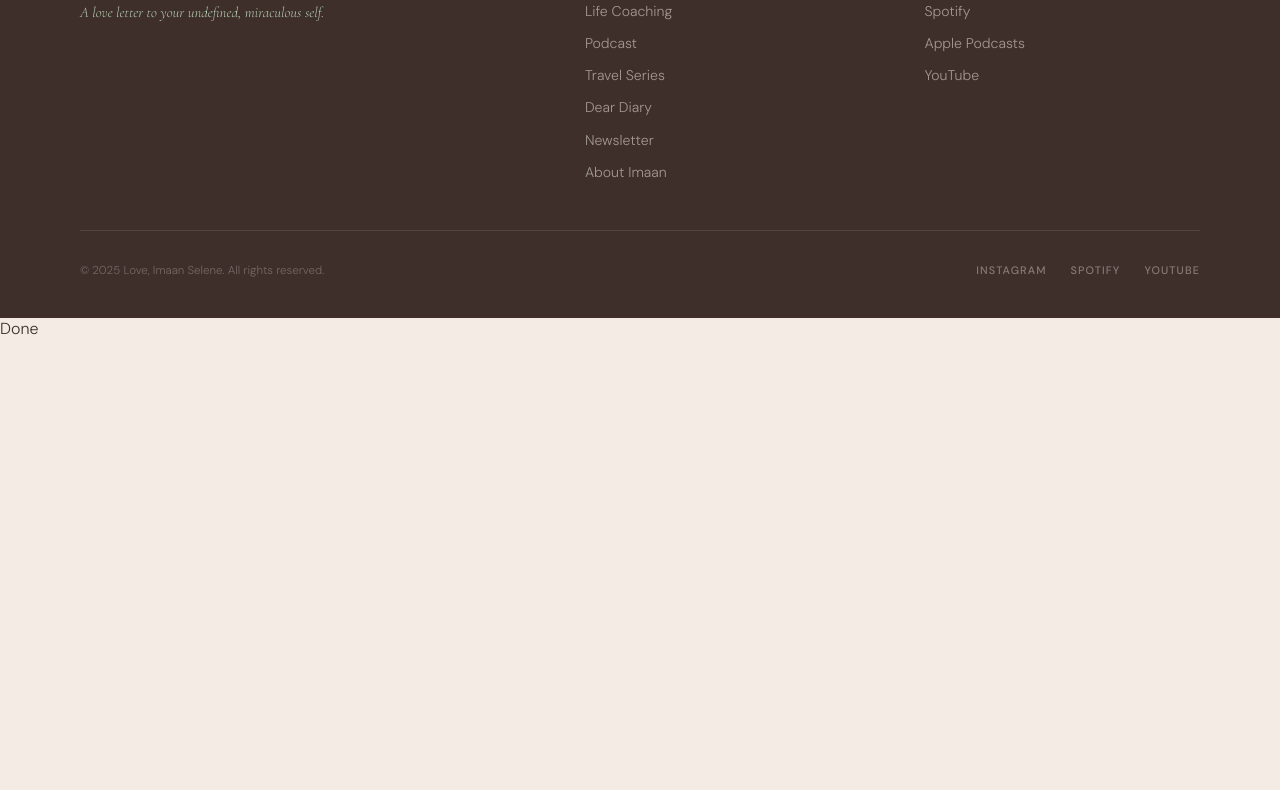
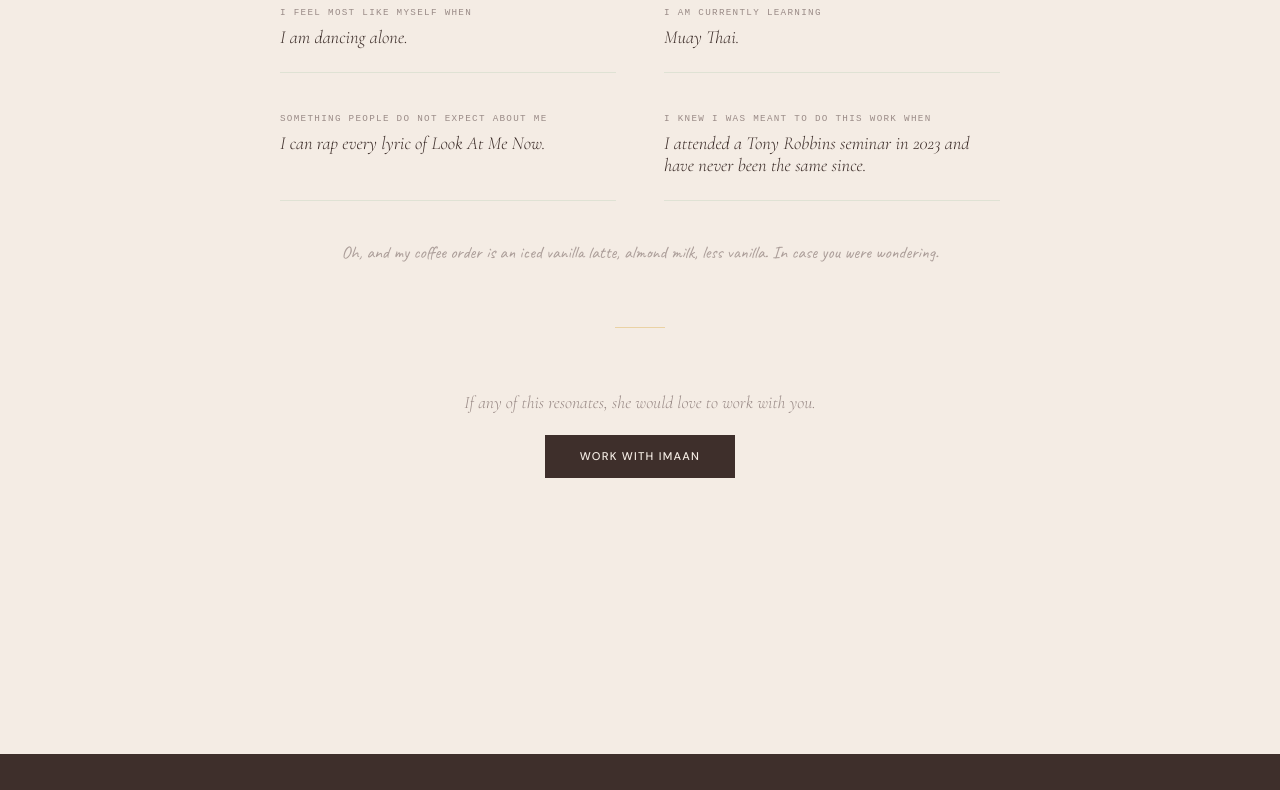
Before and after one commit to tahirsavani-gif/love-imaan-selene, a plain HTML site: page about.html in a window 1280 px wide. Shown: the part 1926-2716 px from the top of the page. Before the commit the page ends 2265 px from the top, so only its background shows below. Drawn offline with nearby package versions, Linux system fonts and the light colour scheme.

Commit message:
Add fun facts section

```diff
--- a/about.html
+++ b/about.html
@@ -368,6 +368,49 @@ footer{background:var(--espresso);padding:4rem 5rem 2.5rem;color:var(--linen);ma
 
 </div>
 
+
+<!-- A FEW THINGS ABOUT ME -->
+<div style="background:var(--linen);padding:6rem 5rem;">
+  <div style="max-width:720px;margin:0 auto;text-align:center;">
+    <span style="font-family:'Caveat',cursive;font-size:1.1rem;color:#c9a145;display:block;margin-bottom:1rem;">a few things about me</span>
+    <div style="display:grid;grid-template-columns:1fr 1fr;gap:2.5rem 3rem;margin-top:2.5rem;text-align:left;">
+      <div style="display:flex;flex-direction:column;gap:0.5rem;padding-bottom:1.5rem;border-bottom:1px solid rgba(184,207,180,0.35);">
+        <span style="font-family:'Courier New',monospace;font-size:0.58rem;letter-spacing:0.14em;text-transform:uppercase;color:#9a8b87;">The first thing I do in the morning</span>
+        <span style="font-family:'Cormorant Garamond',serif;font-style:italic;font-size:1.15rem;font-weight:300;color:#3E2F2B;">A guided meditation and 3 deep breaths.</span>
+      </div>
+      <div style="display:flex;flex-direction:column;gap:0.5rem;padding-bottom:1.5rem;border-bottom:1px solid rgba(184,207,180,0.35);">
+        <span style="font-family:'Courier New',monospace;font-size:0.58rem;letter-spacing:0.14em;text-transform:uppercase;color:#9a8b87;">The thing I always manage to lose</span>
+        <span style="font-family:'Cormorant Garamond',serif;font-style:italic;font-size:1.15rem;font-weight:300;color:#3E2F2B;">My phone.</span>
+      </div>
+      <div style="display:flex;flex-direction:column;gap:0.5rem;padding-bottom:1.5rem;border-bottom:1px solid rgba(184,207,180,0.35);">
+        <span style="font-family:'Courier New',monospace;font-size:0.58rem;letter-spacing:0.14em;text-transform:uppercase;color:#9a8b87;">I feel most like myself when</span>
+        <span style="font-family:'Cormorant Garamond',serif;font-style:italic;font-size:1.15rem;font-weight:300;color:#3E2F2B;">I am dancing alone.</span>
+      </div>
+      <div style="display:flex;flex-direction:column;gap:0.5rem;padding-bottom:1.5rem;border-bottom:1px solid rgba(184,207,180,0.35);">
+        <span style="font-family:'Courier New',monospace;font-size:0.58rem;letter-spacing:0.14em;text-transform:uppercase;color:#9a8b87;">I am currently learning</span>
+        <span style="font-family:'Cormorant Garamond',serif;font-style:italic;font-size:1.15rem;font-weight:300;color:#3E2F2B;">Muay Thai.</span>
+      </div>
+      <div style="display:flex;flex-direction:column;gap:0.5rem;padding-bottom:1.5rem;border-bottom:1px solid rgba(184,207,180,0.35);">
+        <span style="font-family:'Courier New',monospace;font-size:0.58rem;letter-spacing:0.14em;text-transform:uppercase;color:#9a8b87;">Something people do not expect about me</span>
+        <span style="font-family:'Cormorant Garamond',serif;font-style:italic;font-size:1.15rem;font-weight:300;color:#3E2F2B;">I can rap every lyric of Look At Me Now.</span>
+      </div>
+      <div style="display:flex;flex-direction:column;gap:0.5rem;padding-bottom:1.5rem;border-bottom:1px solid rgba(184,207,180,0.35);">
+        <span style="font-family:'Courier New',monospace;font-size:0.58rem;letter-spacing:0.14em;text-transform:uppercase;color:#9a8b87;">I knew I was meant to do this work when</span>
+        <span style="font-family:'Cormorant Garamond',serif;font-style:italic;font-size:1.15rem;font-weight:300;color:#3E2F2B;">I attended a Tony Robbins seminar in 2023 and have never been the same since.</span>
+      </div>
+    </div>
+    <p style="font-family:'Caveat',cursive;font-size:1.1rem;color:#9a8b87;margin-top:2.5rem;text-align:center;opacity:0.8;">Oh, and my coffee order is an iced vanilla latte, almond milk, less vanilla. In case you were wondering.</p>
+  </div>
+  <div style="height:4rem;"></div>
+  <div style="width:50px;height:1px;background:#E1BA66;opacity:0.5;margin:0 auto;"></div>
+  <div style="height:4rem;"></div>
+  <div style="text-align:center;">
+    <p style="font-family:'Cormorant Garamond',serif;font-style:italic;font-size:1.1rem;color:#9a8b87;margin-bottom:2rem;">If any of this resonates, she would love to work with you.</p>
+    <a href="./coaching.html" style="font-family:'DM Sans',sans-serif;font-size:0.7rem;font-weight:500;letter-spacing:0.11em;text-transform:uppercase;text-decoration:none;background:#3E2F2B;color:#F4ECE4;padding:0.9rem 2.2rem;">Work with Imaan</a>
+  </div>
+  <div style="height:4rem;"></div>
+</div>
+
 </main>
 
 <footer>
```
